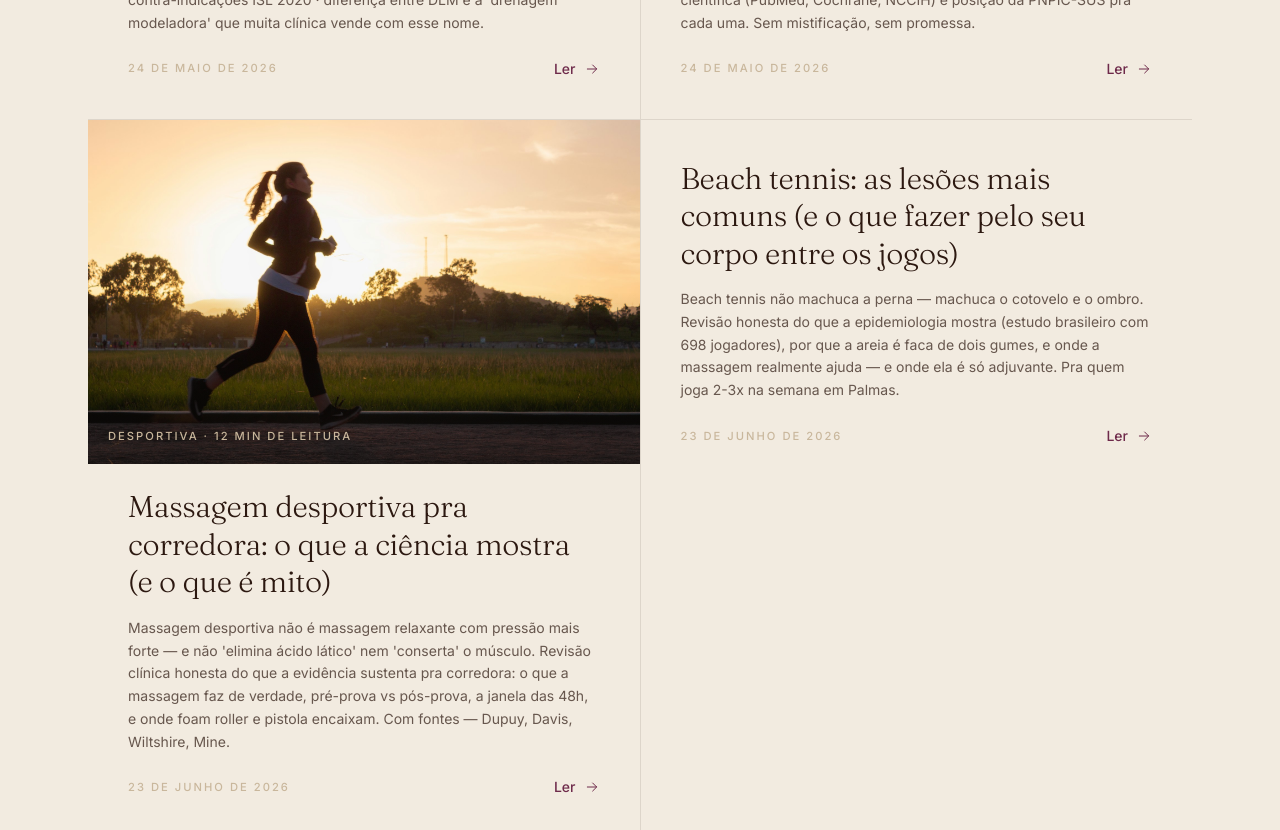
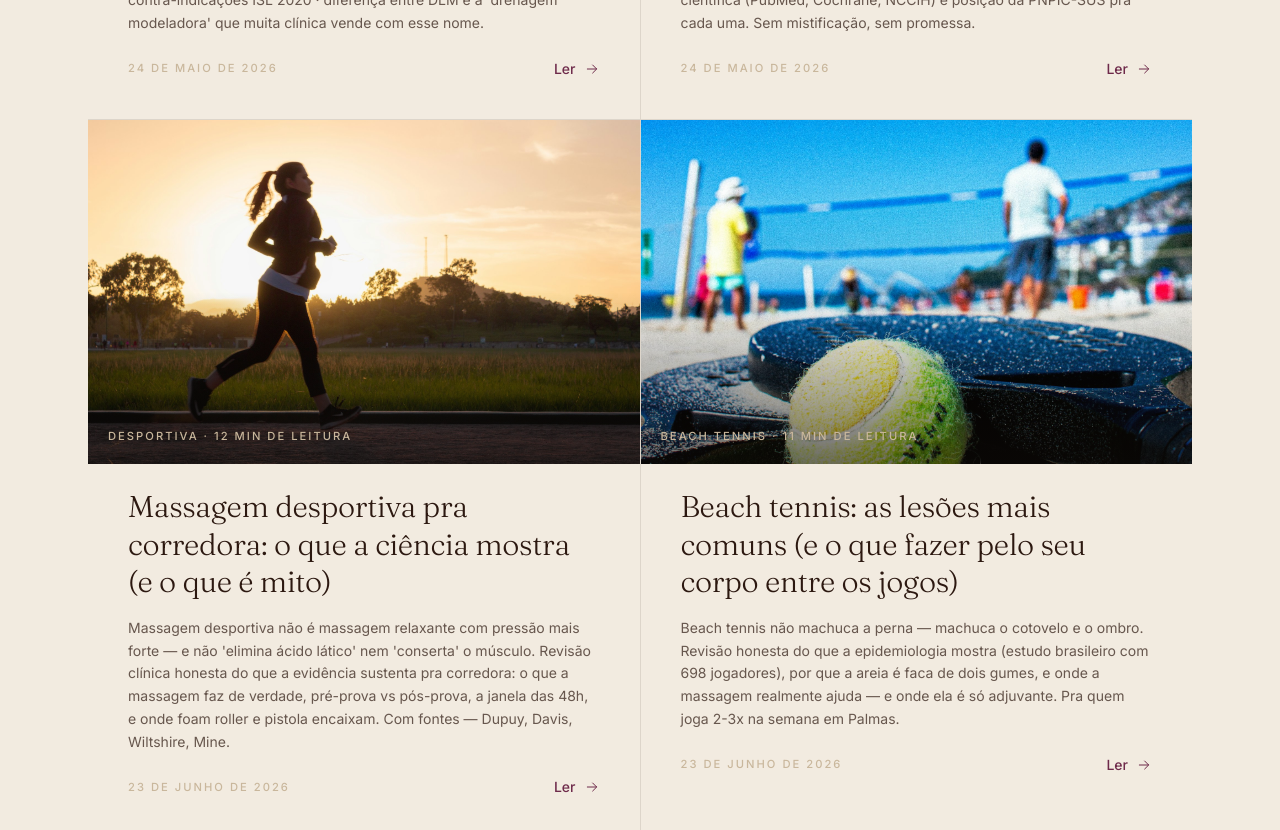
Before and after one commit to ImpulsoDigital063/vidaemequilibrio, a Next.js app: page /blog in a window 1280 px wide. Shown: the part 1340-2170 px from the top of the page. Built offline with nearby package versions, Linux system fonts and the light colour scheme; no server answers.

Commit message:
feat(blog): hero real de beach tennis (Unsplash, sem IA)
- foto curada do Unsplash (raquete+bola na areia, jogadores ao fundo), 16/10 q72 ~525KB
- plugada como hero do post de beach tennis (fecha a pendência do hero)

Co-Authored-By: Claude Opus 4.8 <noreply@anthropic.com>

```diff
--- a/src/content/posts.ts
+++ b/src/content/posts.ts
@@ -994,6 +994,7 @@ Se você treina pra uma prova específica, dá pra desenhar o cuidado em volta d
     leitura: "11 min de leitura",
     intro:
       "Beach tennis não machuca a perna — machuca o cotovelo e o ombro. Revisão honesta do que a epidemiologia mostra (estudo brasileiro com 698 jogadores), por que a areia é faca de dois gumes, e onde a massagem realmente ajuda — e onde ela é só adjuvante. Pra quem joga 2-3x na semana em Palmas.",
+    hero: "/img/beach-tennis.jpg",
     publishedAt: "2026-06-23",
     updatedAt: "2026-06-23",
     keywords: [
```
Also changed, not shown: public/img/beach-tennis.jpg (added).
